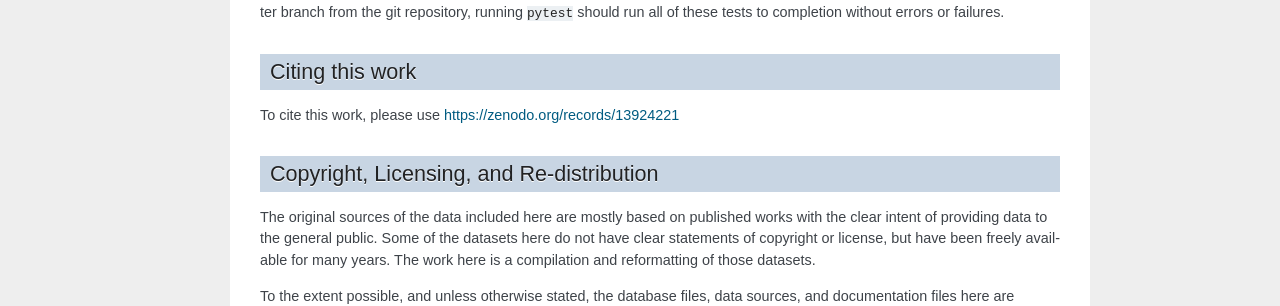
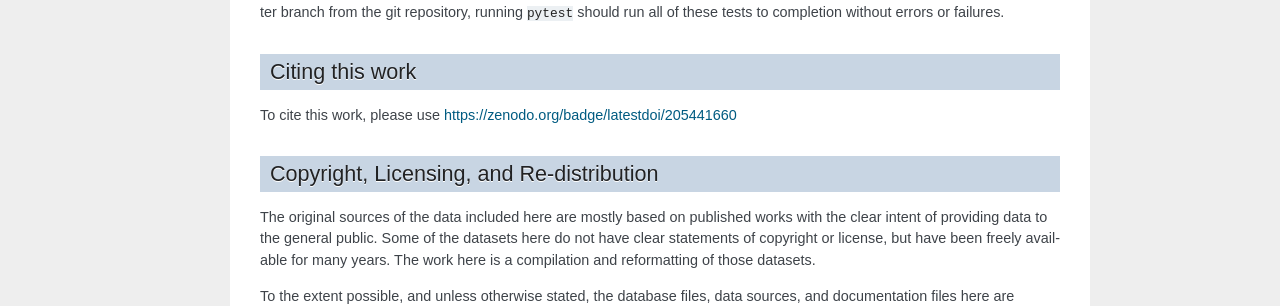
Before and after one commit to xraypy/XrayDB, a Sphinx documentation site: the page built from doc/installation.rst, in a window 1280 px wide. Shown: the part 671-977 px from the top of the page. Built offline with Sphinx 7.4.7, drawn with Linux system fonts in a browser that asks for light colours; the version number could not be read and is left out; comment, search, counter and statistics services are not loaded.

Commit message:
update zenodo link in doc

```diff
--- a/doc/installation.rst
+++ b/doc/installation.rst
@@ -46,12 +46,8 @@ failures.
 Citing this work
 ~~~~~~~~~~~~~~~~~~~~~~~~~~~~~~~~~~~~~~~~~~~~
 
-To cite this work, please use  https://zenodo.org/records/13924221
+To cite this work, please use  https://zenodo.org/badge/latestdoi/205441660
 
-.. raw:: html
-
-    <span class="__dimensions_badge_embed__" data-doi="10.5281/zenodo.13924221"></span>
-    <script async src="https://badge.dimensions.ai/badge.js" charset="utf-8"></script>
 
 Copyright, Licensing, and Re-distribution
 ~~~~~~~~~~~~~~~~~~~~~~~~~~~~~~~~~~~~~~~~~~~~
```
